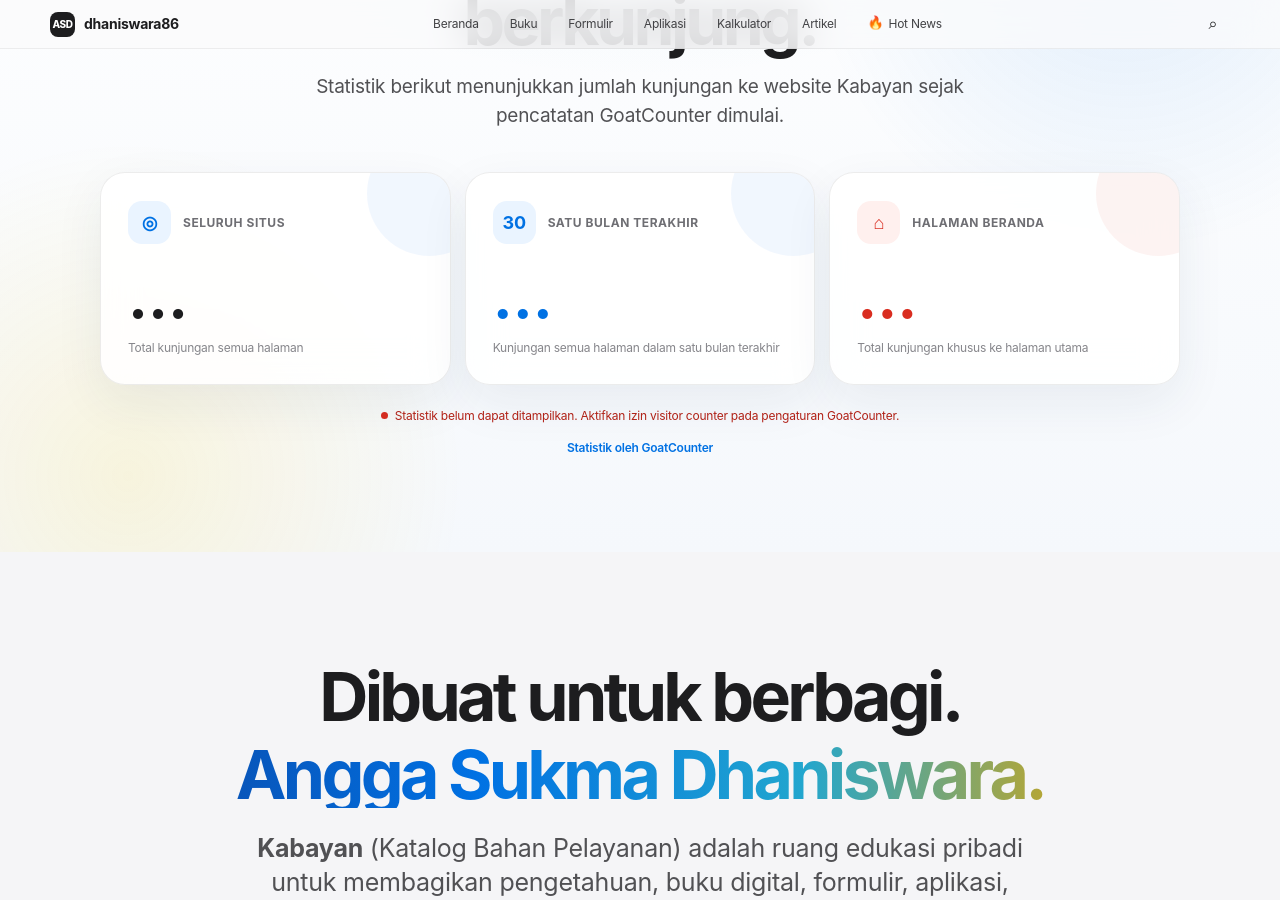
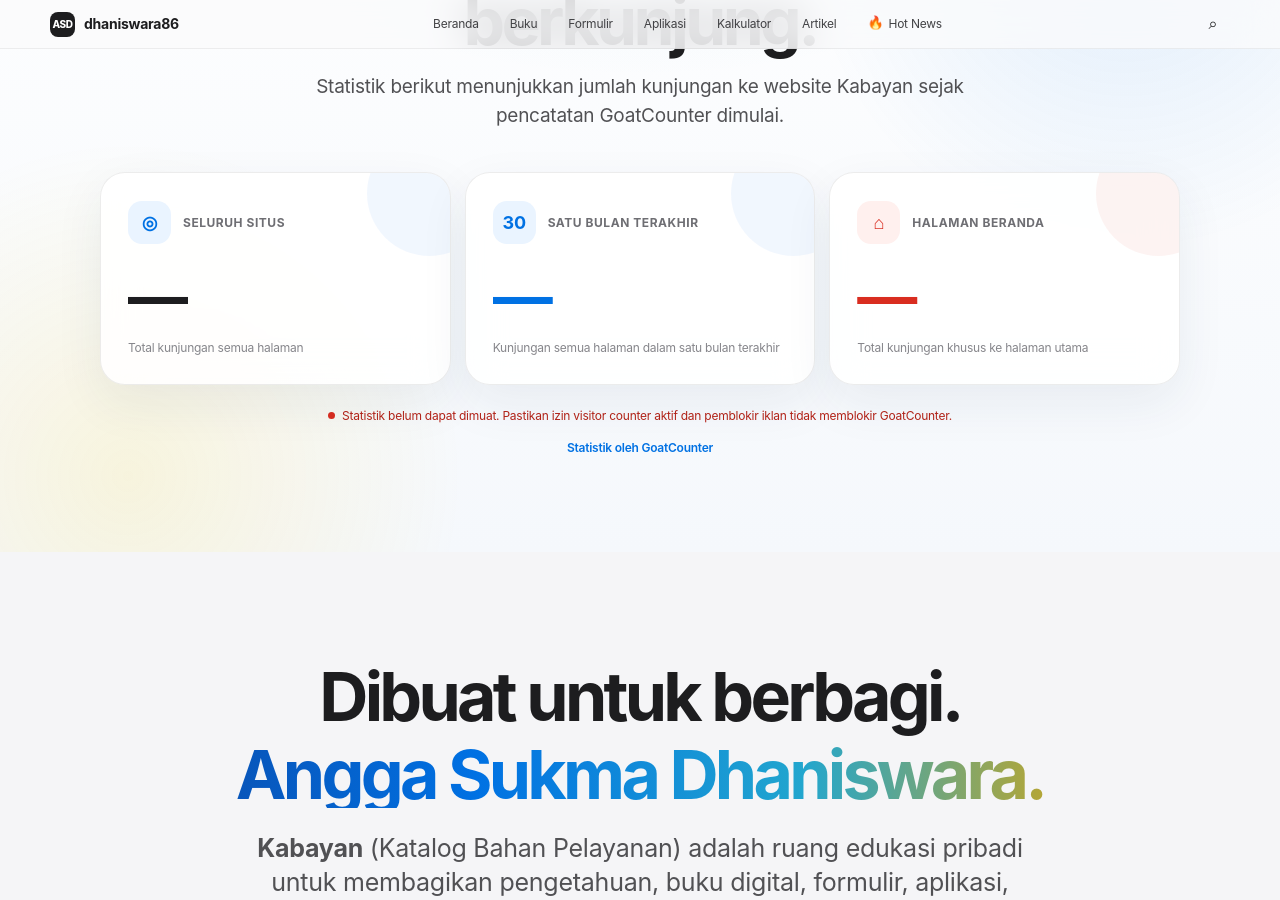
Before and after one commit to dhaniswara86/dhaniswara86.github.io, a Jekyll site: the page index.html, which Jekyll copies as it is, in a window 1280 px wide and 900 px high, scrolled down 4377 px. Built offline with Jekyll 4.4.1, drawn with Linux system fonts in a browser that asks for light colours; some of the changed lines change nothing that is shown.

Commit message:
Refactor GoatCounter script and update metrics handling

```diff
--- a/index.html
+++ b/index.html
@@ -4089,6 +4089,13 @@
   }
 })();
 </script>
+<!-- Pelacak kunjungan GoatCounter -->
+<script
+  data-goatcounter="https://dhaniswara86.goatcounter.com/count"
+  defer
+  src="https://gc.zgo.at/count.js"
+></script>
+
 <script>
 (function () {
   "use strict";
@@ -4104,23 +4111,28 @@
   const metrics = [
     {
       elementId: "visitorTotal",
-      url:
-        counterBase +
-        "/TOTAL.json"
+      urls: [
+        counterBase + "/TOTAL.json"
+      ]
     },
     {
       elementId: "visitorMonth",
-      url:
-        counterBase +
-        "/TOTAL.json?start=month"
+      urls: [
+        counterBase + "/TOTAL.json?start=month"
+      ]
     },
     {
       elementId: "visitorHome",
-      url:
-        counterBase +
-        "/" +
-        encodeURIComponent("/") +
-        ".json"
+      urls: [
+        /* Bentuk URL root sesuai dokumentasi GoatCounter. */
+        counterBase + "//.json",
+
+        /* Cadangan apabila path disimpan sebagai encoded slash. */
+        counterBase + "/%2F.json",
+
+        /* Cadangan apabila GoatCounter mencatat /index.html. */
+        counterBase + "/%2Findex.html.json"
+      ]
     }
   ];
 
@@ -4140,6 +4152,46 @@
     );
   }
 
+  async function fetchFirstAvailable(urls) {
+    let lastError = null;
+
+    for (const url of urls) {
+      try {
+        const response =
+          await fetch(
+            url,
+            {
+              cache: "no-store",
+              mode: "cors"
+            }
+          );
+
+        if (response.status === 404) {
+          /*
+           * Path belum tercatat. Coba alamat cadangan.
+           */
+          lastError =
+            new Error("HTTP 404");
+
+          continue;
+        }
+
+        if (!response.ok) {
+          throw new Error(
+            "HTTP " + response.status
+          );
+        }
+
+        return await response.json();
+      } catch (error) {
+        lastError = error;
+      }
+    }
+
+    throw lastError ||
+      new Error("Data tidak tersedia");
+  }
+
   async function loadMetric(metric) {
     const element =
       document.getElementById(
@@ -4147,88 +4199,85 @@
       );
 
     if (!element) {
-      return;
-    }
-
-    const response =
-      await fetch(
-        metric.url,
-        {
-          cache: "no-store",
-          mode: "cors"
-        }
-      );
-
-    if (!response.ok) {
-      throw new Error(
-        "HTTP " + response.status
-      );
-    }
-
+      return false;
+    }
+
+    try {
       const data =
-      await response.json();
+        await fetchFirstAvailable(
+          metric.urls
+        );
 
       element.textContent =
         formatCount(data.count);
-  }
-
-  Promise.all(
+
+      return true;
+    } catch (error) {
+      console.error(
+        "GoatCounter " + metric.elementId + ":",
+        error
+      );
+
+      element.textContent = "—";
+
+      return false;
+    }
+  }
+
+  async function loadDashboard() {
+    const results =
+      await Promise.all(
         metrics.map(loadMetric)
-  )
-    .then(function () {
+      );
+
+    const successCount =
+      results.filter(Boolean).length;
+
     if (!statusElement) {
       return;
     }
 
+    statusElement.classList.remove(
+      "is-ready",
+      "is-error"
+    );
+
+    if (successCount === metrics.length) {
       statusElement.textContent =
         "Statistik diperbarui secara berkala.";
 
       statusElement.classList.add(
         "is-ready"
       );
-    })
-    .catch(function (error) {
-      console.error(
-        "Dashboard GoatCounter:",
-        error
-      );
-
-      metrics.forEach(
-        function (metric) {
-          const element =
-            document.getElementById(
-              metric.elementId
-            );
-
-          if (
-            element &&
-            element.textContent === "…"
-          ) {
-            element.textContent = "—";
-          }
-        }
-      );
-
-      if (!statusElement) {
+
       return;
     }
 
+    if (successCount > 0) {
       statusElement.textContent =
-        "Statistik belum dapat ditampilkan. Aktifkan izin visitor counter pada pengaturan GoatCounter.";
+        "Sebagian statistik belum tersedia. Data akan muncul setelah path tercatat dan cache GoatCounter diperbarui.";
+
+      return;
+    }
+
+    statusElement.textContent =
+      "Statistik belum dapat dimuat. Pastikan izin visitor counter aktif dan pemblokir iklan tidak memblokir GoatCounter.";
 
     statusElement.classList.add(
       "is-error"
     );
-    });
+  }
+
+  /*
+   * Beri waktu kepada count.js untuk mencatat kunjungan
+   * halaman beranda sebelum endpoint statistik dibaca.
+   */
+  window.setTimeout(
+    loadDashboard,
+    1800
+  );
 })();
 </script>
 
-<!-- Pelacak kunjungan GoatCounter -->
-<script
-  data-goatcounter="https://dhaniswara86.goatcounter.com/count"
-  async
-  src="https://gc.zgo.at/count.js"
-></script>
-
 </body>
 </html>
```
Lines whose indentation alone changed are shown as unchanged.
